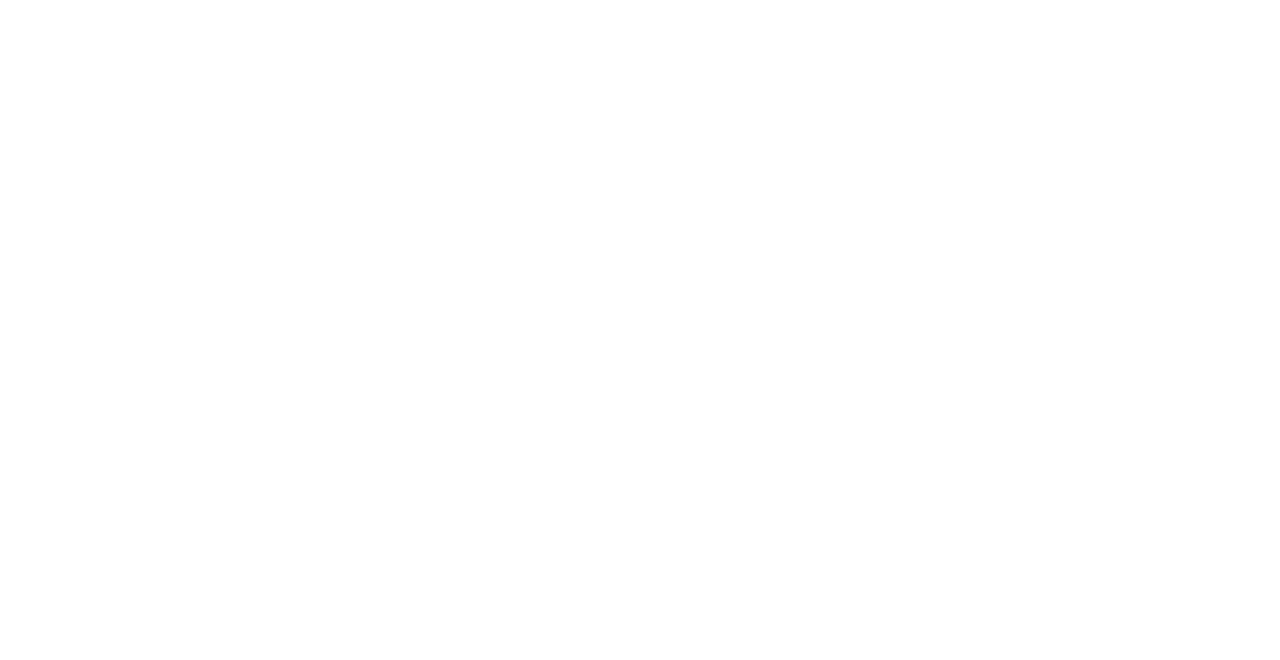
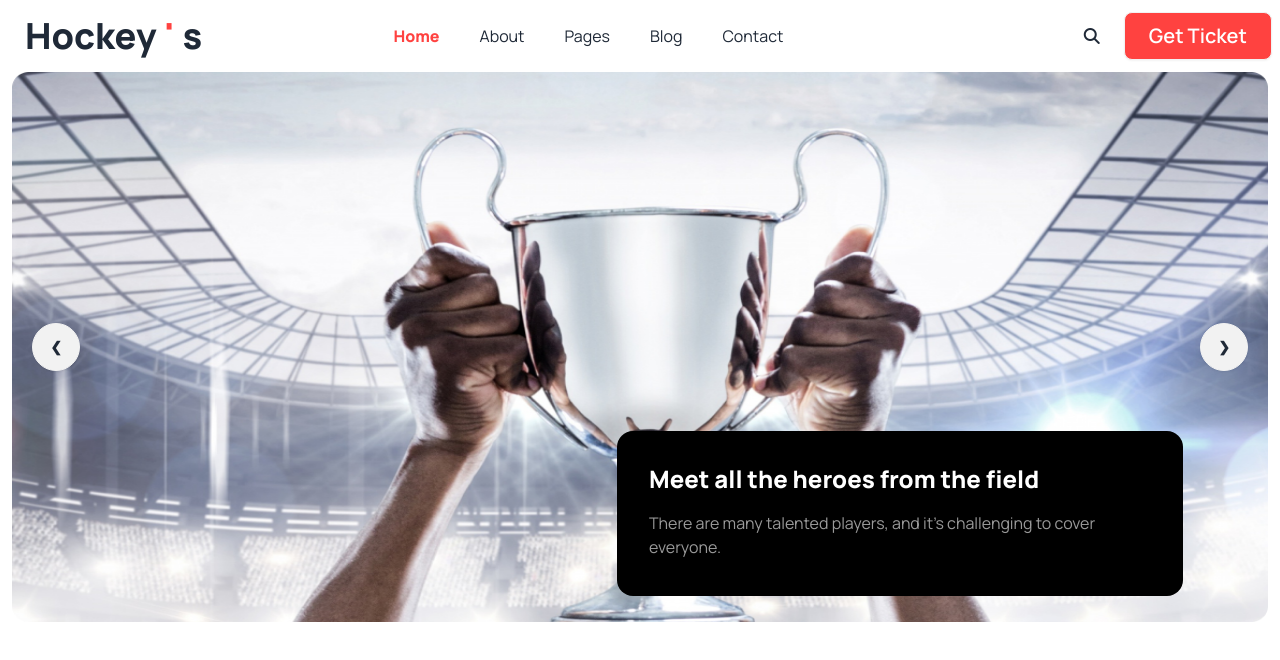
Before and after one commit to RHTuhin5R/Hockey-s-club, a plain HTML site: page index.html in a window 1280 px wide. Drawn offline with nearby package versions, Linux system fonts and the light colour scheme.

Commit message:
header section done

```diff
--- a/index.html
+++ b/index.html
@@ -4,8 +4,126 @@
     <meta charset="UTF-8">
     <meta name="viewport" content="width=device-width, initial-scale=1.0">
     <title>My Hockey's Club</title>
+    <link href="https://cdn.jsdelivr.net/npm/daisyui@4.6.0/dist/full.min.css" rel="stylesheet" type="text/css" />
+    <script src="https://cdn.tailwindcss.com"></script>
+
+    <script src="https://kit.fontawesome.com/1d0b5f5919.js" crossorigin="anonymous"></script>
+
+    <!-- font -->
+    <link rel="preconnect" href="https://fonts.googleapis.com">
+    <link rel="preconnect" href="https://fonts.gstatic.com" crossorigin>
+    <link href="https://fonts.googleapis.com/css2?family=Manrope:wght@400;500;600;800&display=swap" rel="stylesheet">
+
+    <script>
+        tailwind.config = {
+            theme: {
+                extend: {
+                    colors: {
+                        clifford: '#da373d',
+                        'primary-color': '#FF4240',
+                        'primary-des-color1': 'rgba(255, 255, 255, 0.60)',
+                        'primary-des-color': 'rgba(19, 19, 24, 0.60)',
+                    }
+                }
+            }
+        }
+    </script>
+
+    <style>
+        .font-family {
+            font-family: 'Manrope', sans-serif;
+        }
+    </style>
 </head>
-<body>
+
+<body class="font-family">
+
+    <header class=" md:container md:mx-auto   ">
+        <nav>
+            <div class="navbar bg-base-100">
+                <div class="">
+                    <div class="dropdown">
+                        <div tabindex="0" role="button" class="btn btn-ghost lg:hidden">
+                            <svg xmlns="http://www.w3.org/2000/svg" class="h-5 w-5" fill="none" viewBox="0 0 24 24"
+                                stroke="currentColor">
+                                <path stroke-linecap="round" stroke-linejoin="round" stroke-width="2"
+                                    d="M4 6h16M4 12h8m-8 6h16" />
+                            </svg>
+                        </div>
+                        <ul tabindex="0"
+                            class="menu menu-sm dropdown-content mt-3 z-[1] p-2 shadow bg-base-100  rounded-box w-52">
+                            <li><a>Home</a></li>
+                            <li><a>About</a></li>
+                            <li><a>Pages</a></li>
+                            <li><a>Blog</a></li>
+                            <li><a>Contact</a></li>
+
+                        </ul>
+                    </div>
+                    <a class="btn btn-ghost text-xl lg:text-4xl font-extrabold">Hockey<span
+                            class="text-primary-color">'</span>s</a>
+                </div>
+                <div class="navbar-center hidden lg:flex ml-[200px] ">
+                    <ul class="menu menu-horizontal text-base px-1 gap-2 ">
+                        <li><a class="text-primary-color font-bold">Home</a></li>
+                        <li><a>About</a></li>
+                        <li><a>Pages</a></li>
+                        <li><a>Blog</a></li>
+                        <li><a>Contact</a></li>
+                    </ul>
+                </div>
+                <div class="navbar-end lg:gap-6">
+                    <a class="hidden lg:block"><i class="fa-solid fa-magnifying-glass "></i></a>
+                    <a
+                        class="btn bg-primary-color w-[124px] lg:w-auto h-[41px] lg:h-auto text-white text-base lg:text-xl  px-4 lg:px-6">Get
+                        Ticket</a>
+                </div>
+            </div>
+        </nav>
+
+        <!-- slider -->
+        <section class="px-5 lg:px-3">
+            <div class="relative flex-col lg:flex">
+                <div>
+                    <div class="carousel w-[340px] lg:w-full h-[200px] lg:h-[550px]">
+
+                        <div id="slide1" class="carousel-item relative w-full">
+                            <img src="Images/1.png" class="w-full" />
+                            <div
+                                class="absolute flex justify-between transform -translate-y-1/2 left-5 right-5 top-1/2">
+                                <a href="#slide4" class="btn btn-circle">❮</a>
+                                <a href="#slide2" class="btn btn-circle">❯</a>
+                            </div>
+                        </div>
+                        <div id="slide2" class="carousel-item relative w-full">
+                            <img src="Images/2.png" class="w-full" />
+                            <div
+                                class="absolute flex justify-between transform -translate-y-1/2 left-5 right-5 top-1/2">
+                                <a href="#slide1" class="btn btn-circle">❮</a>
+                                <a href="#slide1" class="btn btn-circle">❯</a>
+                            </div>
+                        </div>
+
+                    </div>
+                </div>
+                <div class="absolute lg:absolute lg:bottom-[32px] lg:left-[605px]">
+                    <div class="w-[340px] lg:w-[566px] h-[137px] lg:h-[165px] bg-black p-4 lg:p-8 rounded-2xl">
+
+                        <h3 class=" text-lg lg:text-2xl text-white font-extrabold  ">Meet all the heroes from the field
+                        </h3>
+                        <p class=" text-sm lg:text-base text-primary-des-color1 pt-4">There are many talented players,
+                            and it's challenging
+                            to cover everyone.</p>
+
+                    </div>
+
+                </div>
+            </div>
+
+        </section>
+
+
+    </header>
 
 </body>
 </html>
```
